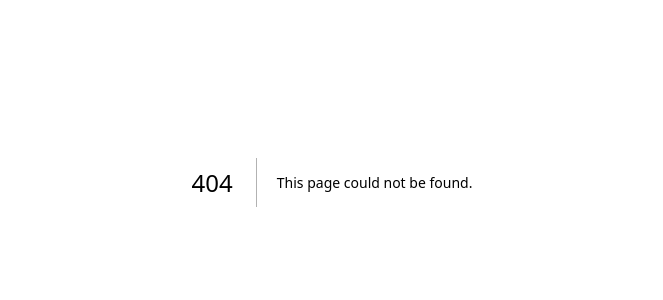
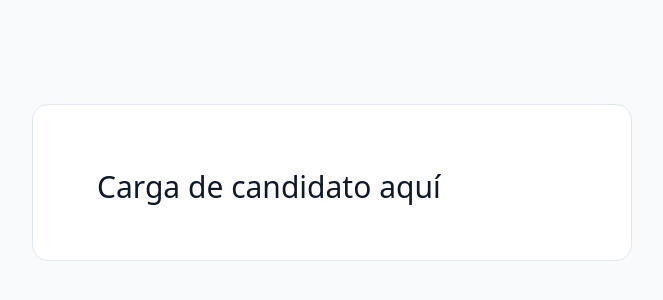
Before and after one commit to TEMA-Consulting/ATS-TEMA, a Next.js app in the folder apps/web/: page /postulation/1 in a window 1280 px wide. Before the commit this address had no page. Shown: the part 218-518 px from the top of the page, without its empty margins (308-971 px from the left). Built offline with nearby package versions, Linux system fonts and the light colour scheme.

Commit message:
chore: add postulation route and folder structure

```diff
--- a/apps/web/app/postulacion/[jobId]/page.tsx
+++ b/apps/web/app/features/postulation/components/PostulationView.tsx
@@ -1,16 +1,20 @@
+"use client";
+
 import Box from "@mui/material/Box";
 import Card from "@mui/material/Card";
 import CardContent from "@mui/material/CardContent";
 import Typography from "@mui/material/Typography";
 
-export default function PostulationPage() {
+export default function PostulationView() {
   return (
     <Box
-      display="flex"
-      alignItems="center"
-      justifyContent="center"
-      minHeight="100vh"
-      sx={{ bgcolor: "background.default" }}
+      sx={{
+        display: "flex",
+        alignItems: "center",
+        justifyContent: "center",
+        minHeight: "100vh",
+        bgcolor: "background.default",
+      }}
     >
       <Card sx={{ maxWidth: 600, width: "100%" }}>
         <CardContent sx={{ p: 4 }}>
--- /dev/null
+++ b/apps/web/app/postulation/[jobId]/page.tsx
@@ -0,0 +1,5 @@
+import PostulationView from "@/app/features/postulation/components/PostulationView";
+
+export default function PostulationPage() {
+  return <PostulationView />;
+}
```
Also changed, not shown: 1 other file (tests, documents, lock files or other folders).
